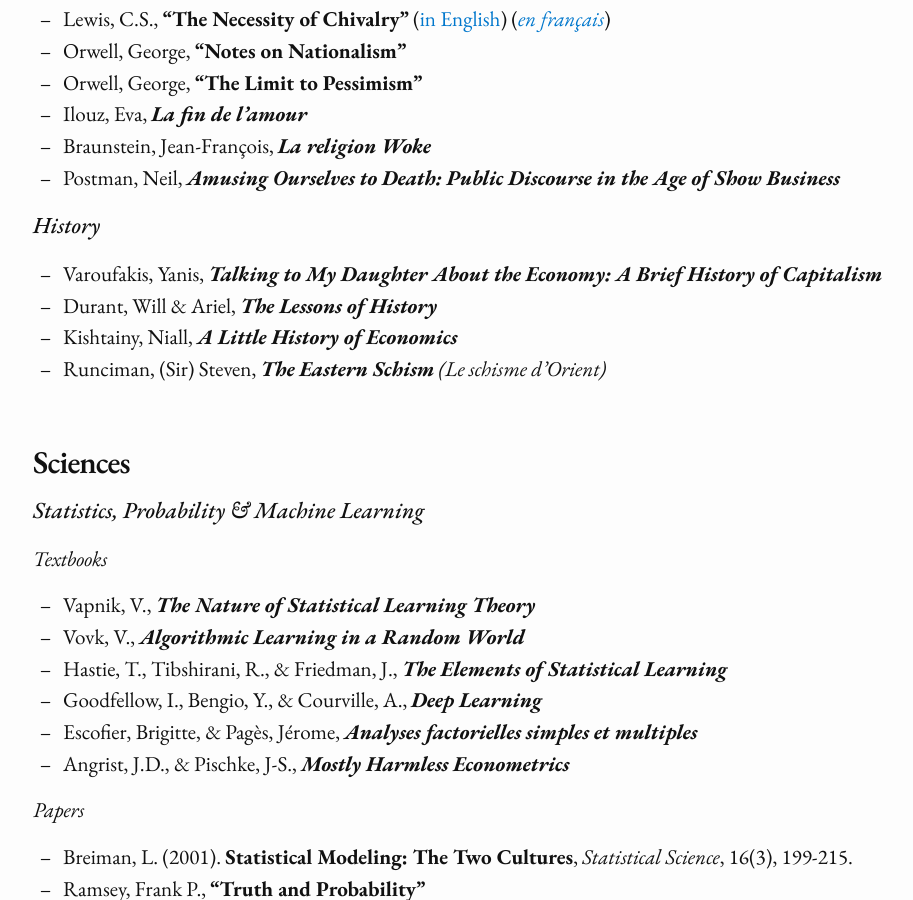
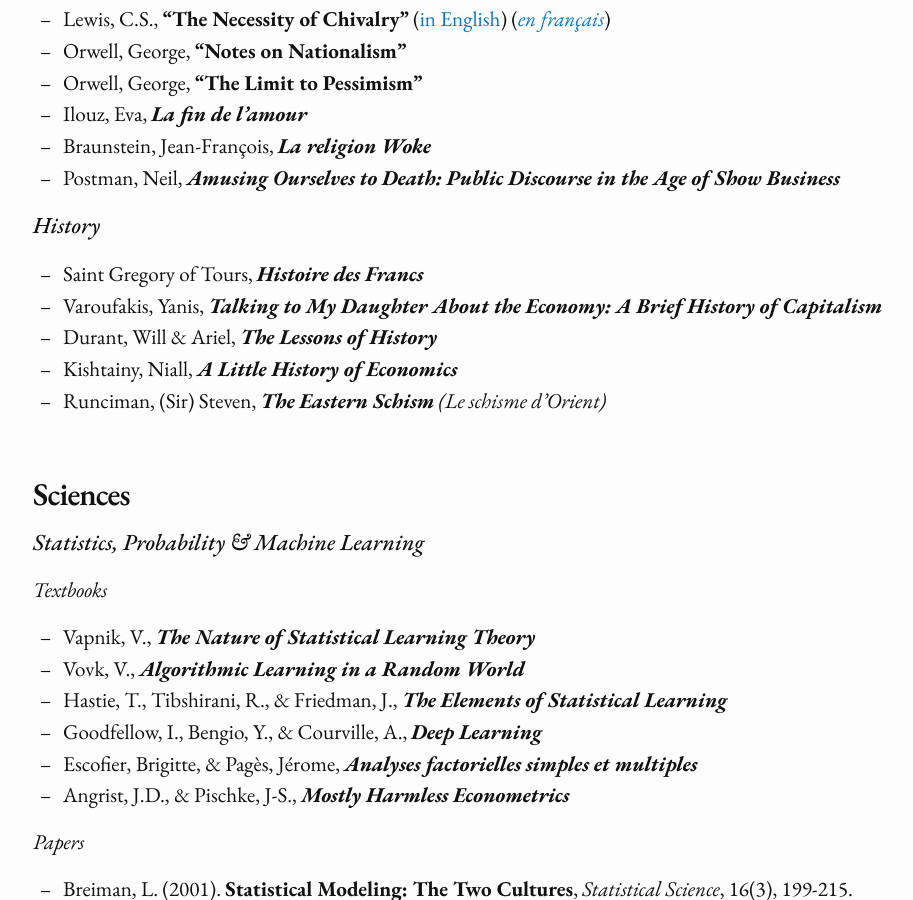
Before and after one commit to paulmelki/paulmelki.github.io, a Jekyll site: the page built from reads.md, in a window 1280 px wide and 900 px high, scrolled down 2784 px. Shown: the whole window, without its empty margins (162-1075 px from the left). Built offline with Jekyll 4.4.1, drawn with Linux system fonts in a browser that asks for light colours; nearby versions of some CDN libraries; some web fonts are replaced.

Commit message:
Update reads.md

```diff
--- a/reads.md
+++ b/reads.md
@@ -93,6 +93,7 @@
 - Postman, Neil, ***Amusing Ourselves to Death: Public Discourse in the Age of Show Business***
 
 ## *History*
+- Saint Gregory of Tours, ***Histoire des Francs***
 - Varoufakis, Yanis, ***Talking to My Daughter About the Economy: A Brief History of Capitalism***
 - Durant, Will & Ariel, ***The Lessons of History***
 - Kishtainy, Niall, ***A Little History of Economics***
```
